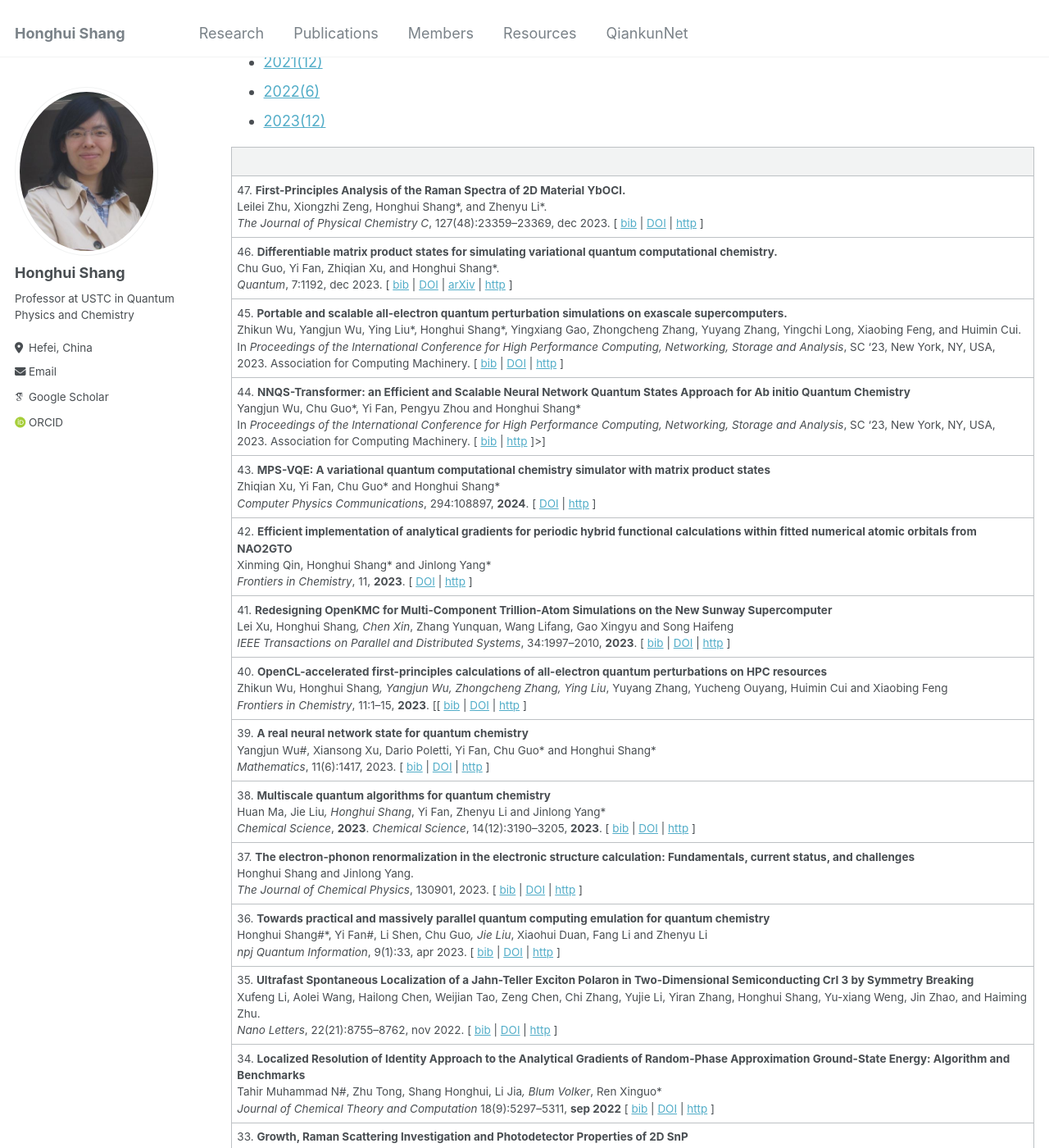
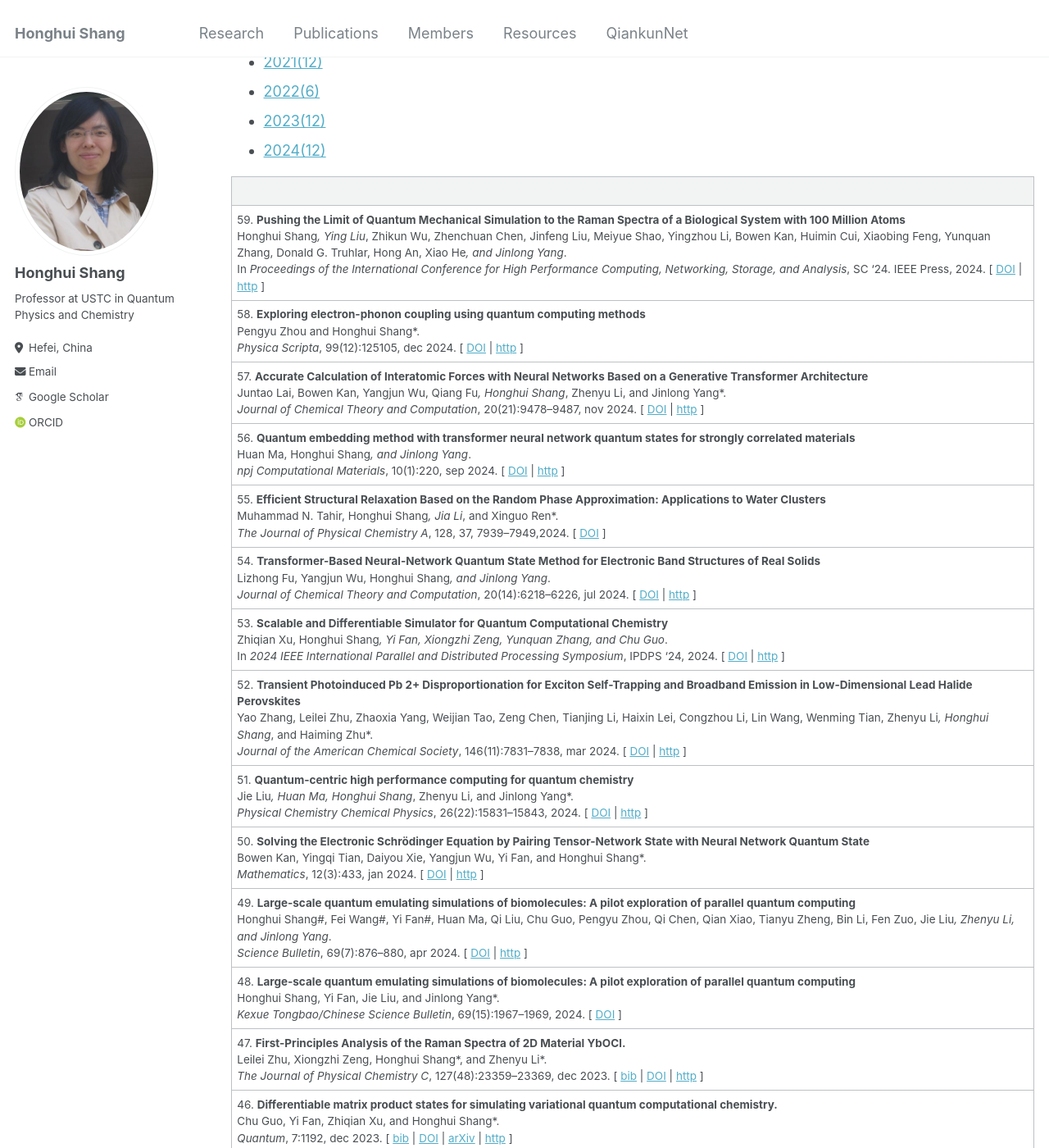
Before and after one commit to CrMomi91/CrMomi91.github.io, a Jekyll site: the page built from _pages/publications.md, in a window 1280 px wide and 1400 px high, scrolled down 342 px. Shown: the whole window at 82% size. Built offline with Jekyll 4.4.1, drawn with Linux system fonts in a browser that asks for light colours; some web fonts are replaced.

Commit message:
Update publications.md

```diff
--- a/_pages/publications.md
+++ b/_pages/publications.md
@@ -15,9 +15,22 @@ author_profile: true
 * [2021(12)](#Y2021)
 * [2022(6)](#Y2022)
 * [2023(12)](#Y2023)
+* [2024(12)](#Y2024)
 
 |     |
 | --- |
+| 59. **Pushing the Limit of Quantum Mechanical Simulation to the Raman Spectra of a Biological System with 100 Million Atoms**  <br>    Honghui Shang*, Ying Liu*, Zhikun Wu, Zhenchuan Chen, Jinfeng Liu, Meiyue Shao, Yingzhou Li, Bowen Kan, Huimin Cui, Xiaobing Feng, Yunquan Zhang, Donald G. Truhlar, Hong An, Xiao He*, and Jinlong Yang*.  <br>    In _Proceedings of the International Conference for High Performance Computing, Networking, Storage, and Analysis_, SC '24. IEEE Press, 2024. \[ [DOI](https://doi.org/10.1109/SC41406.2024.00011) \| [http](https://doi.org/10.1109/SC41406.2024.00011) \] |
+| 58. **Exploring electron-phonon coupling using quantum computing methods**  <br>    Pengyu Zhou and Honghui Shang*.  <br>    _Physica Scripta_, 99(12):125105, dec 2024. \[ [DOI](https://doi.org/10.1088/1402-4896/ad8a01) \| [http](https://iopscience.iop.org/article/10.1088/1402-4896/ad8a01) \] |
+| 57. **Accurate Calculation of Interatomic Forces with Neural Networks Based on a Generative Transformer Architecture**  <br>    Juntao Lai, Bowen Kan, Yangjun Wu, Qiang Fu*, Honghui Shang*, Zhenyu Li, and Jinlong Yang*.  <br>    _Journal of Chemical Theory and Computation_, 20(21):9478--9487, nov 2024. \[ [DOI](https://doi.org/10.1021/acs.jctc.4c01205) \| [http](https://pubs.acs.org/doi/10.1021/acs.jctc.4c01205) \] |
+| 56. **Quantum embedding method with transformer neural network quantum states for strongly correlated materials**  <br>    Huan Ma, Honghui Shang*, and Jinlong Yang*.  <br>    _npj Computational Materials_, 10(1):220, sep 2024. \[ [DOI](https://doi.org/10.1038/s41524-024-01406-3) \| [http](https://www.nature.com/articles/s41524-024-01406-3) \] |
+| 55. **Efficient Structural Relaxation Based on the Random Phase Approximation: Applications to Water Clusters**  <br>    Muhammad N. Tahir, Honghui Shang*, Jia Li*, and Xinguo Ren*.  <br>    _The Journal of Physical Chemistry A_,  128, 37, 7939–7949,2024. \[ [DOI](https://doi.org/10.1021/acs.jpca.4c02411) \] |
+| 54. **Transformer-Based Neural-Network Quantum State Method for Electronic Band Structures of Real Solids**  <br>    Lizhong Fu, Yangjun Wu, Honghui Shang*, and Jinlong Yang*.  <br>    _Journal of Chemical Theory and Computation_, 20(14):6218--6226, jul 2024. \[ [DOI](https://doi.org/10.1021/acs.jctc.4c00567) \| [http](https://pubs.acs.org/doi/10.1021/acs.jctc.4c00567) \] |
+| 53. **Scalable and Differentiable Simulator for Quantum Computational Chemistry**  <br>    Zhiqian Xu, Honghui Shang*, Yi Fan, Xiongzhi Zeng, Yunquan Zhang, and Chu Guo*.  <br>    In _2024 IEEE International Parallel and Distributed Processing Symposium_, IPDPS '24, 2024. \[ [DOI](https://doi.org/10.1109/IPDPS57955.2024.00028) \| [http](https://doi.org/10.1109/IPDPS57955.2024.00028) \] |
+| 52. **Transient Photoinduced Pb 2+ Disproportionation for Exciton Self-Trapping and Broadband Emission in Low-Dimensional Lead Halide Perovskites**  <br>    Yao Zhang, Leilei Zhu, Zhaoxia Yang, Weijian Tao, Zeng Chen, Tianjing Li, Haixin Lei, Congzhou Li, Lin Wang, Wenming Tian, Zhenyu Li*, Honghui Shang*, and Haiming Zhu*.  <br>    _Journal of the American Chemical Society_, 146(11):7831--7838, mar 2024. \[ [DOI](https://doi.org/10.1021/jacs.4c01115) \| [http](https://pubs.acs.org/doi/10.1021/jacs.4c01115) \] |
+| 51. **Quantum-centric high performance computing for quantum chemistry**  <br>    Jie Liu*, Huan Ma, Honghui Shang*, Zhenyu Li, and Jinlong Yang*.  <br>    _Physical Chemistry Chemical Physics_, 26(22):15831--15843, 2024. \[ [DOI](https://doi.org/10.1039/D4CP00436A) \| [http](http://dx.doi.org/10.1039/D4CP00436A) \] |
+| 50. **Solving the Electronic Schrödinger Equation by Pairing Tensor-Network State with Neural Network Quantum State**  <br>    Bowen Kan, Yingqi Tian, Daiyou Xie, Yangjun Wu, Yi Fan, and Honghui Shang*.  <br>    _Mathematics_, 12(3):433, jan 2024. \[ [DOI](https://doi.org/10.3390/math12030433) \| [http](https://www.mdpi.com/2227-7390/12/3/433) \] |
+| 49. **Large-scale quantum emulating simulations of biomolecules: A pilot exploration of parallel quantum computing**  <br>    Honghui Shang#, Fei Wang#, Yi Fan#, Huan Ma, Qi Liu, Chu Guo, Pengyu Zhou, Qi Chen, Qian Xiao, Tianyu Zheng, Bin Li, Fen Zuo, Jie Liu*, Zhenyu Li, and Jinlong Yang*.  <br>    _Science Bulletin_, 69(7):876--880, apr 2024. \[ [DOI](https://doi.org/10.1016/j.scib.2024.01.022) \| [http](https://www.sciencedirect.com/science/article/pii/S2095927324000409) \] |
+| 48. **Large-scale quantum emulating simulations of biomolecules: A pilot exploration of parallel quantum computing**  <br>    Honghui Shang, Yi Fan, Jie Liu, and Jinlong Yang*.  <br>    _Kexue Tongbao/Chinese Science Bulletin_, 69(15):1967--1969, 2024. \[ [DOI](https://doi.org/10.1360/TB-2024-0376) \] |
 | 47. **First-Principles Analysis of the Raman Spectra of 2D Material YbOCl.**  <br>    Leilei Zhu, Xiongzhi Zeng, Honghui Shang\*, and Zhenyu Li\*.  <br>    _The Journal of Physical Chemistry C_, 127(48):23359--23369, dec 2023. \[ [bib](publication_2023_bib.html#Zhu2023) \| [DOI](http://dx.doi.org/10.1021/acs.jpcc.3c05140) \| [http](https://pubs.acs.org/doi/10.1021/acs.jpcc.3c05140) \] |
 | 46. **Differentiable matrix product states for simulating variational quantum computational chemistry.**  <br>    Chu Guo, Yi Fan, Zhiqian Xu, and Honghui Shang\*.  <br>    _Quantum_, 7:1192, dec 2023. \[ [bib](publication_2023_bib.html#Guo2023) \| [DOI](http://dx.doi.org/10.22331/q-2023-12-04-1192) \| [arXiv](http://arxiv.org/abs/2211.07983v4) \| [http](https://doi.org/10.22331/q-2023-12-04-1192%20https://quantum-journal.org/papers/q-2023-12-04-1192/) \] |
 | 45. **Portable and scalable all-electron quantum perturbation simulations on exascale supercomputers.**  <br>    Zhikun Wu, Yangjun Wu, Ying Liu\*, Honghui Shang\*, Yingxiang Gao, Zhongcheng Zhang, Yuyang Zhang, Yingchi Long, Xiaobing Feng, and Huimin Cui.  <br>    In _Proceedings of the International Conference for High Performance Computing, Networking, Storage and Analysis_, SC '23, New York, NY, USA, 2023. Association for Computing Machinery. \[ [bib](publication_2023_bib.html#SC23_aims_dfpt) \| [DOI](http://dx.doi.org/10.1145/3581784.3607085) \| [http](https://doi.org/10.1145/3581784.3607085) \] |
```
